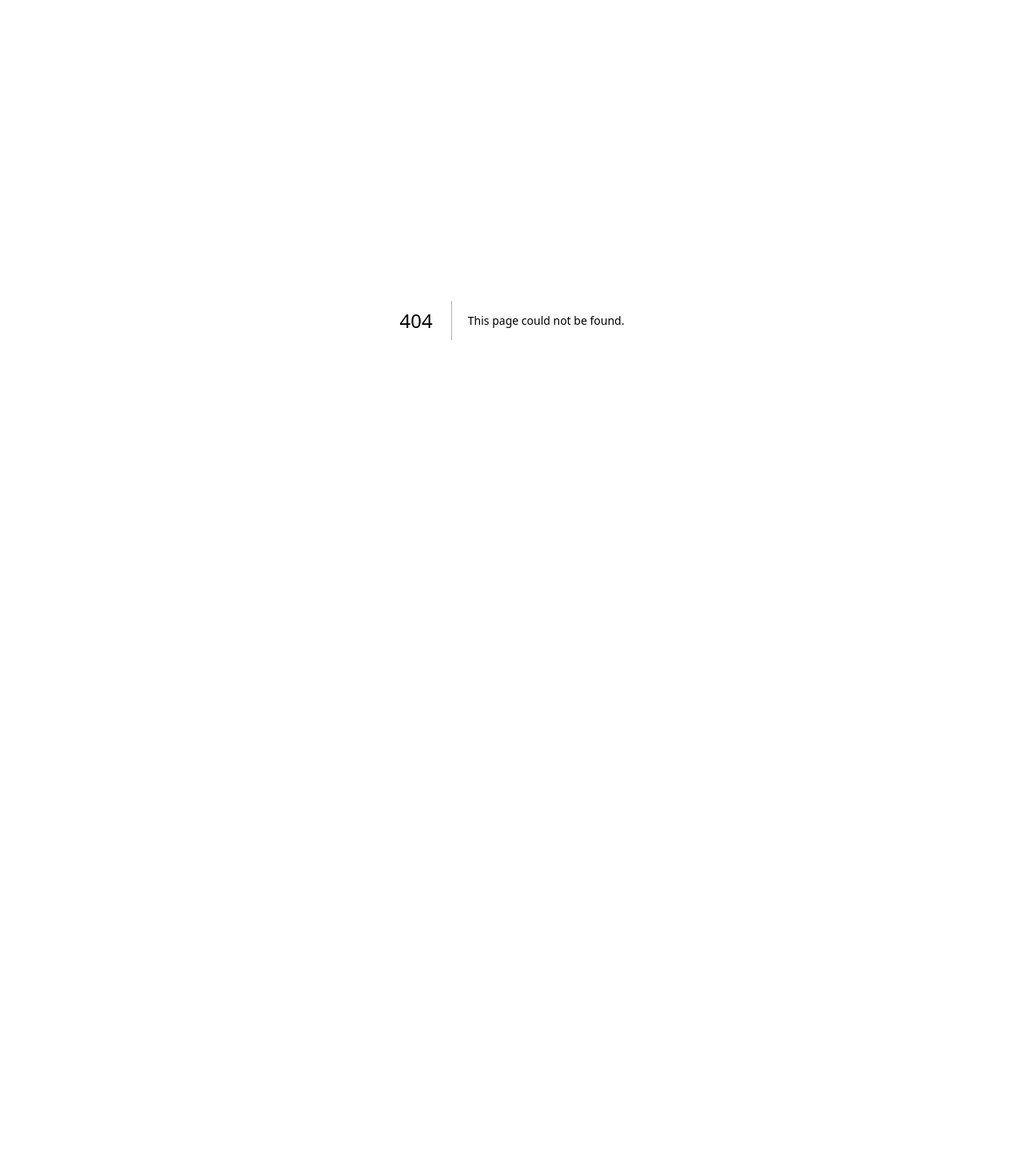
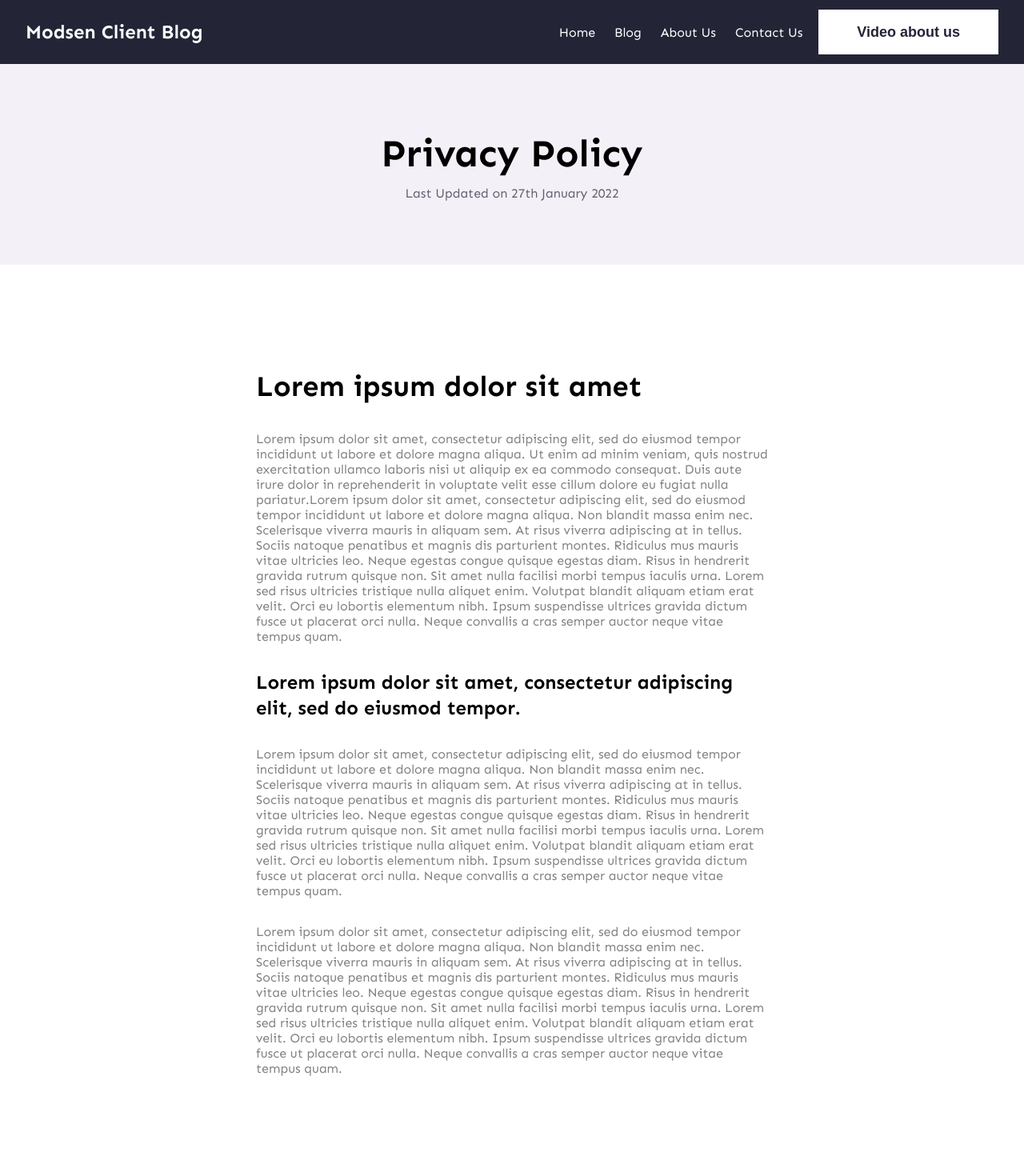
Before and after one commit to xYerMikx/client-blog, a Next.js app: page /en/privacy in a window 1280 px wide. Before the commit this address had no page. Shown: the top 1470 px of the page at 80% size. Before the commit the page ends 800 px from the top, so only its background shows below. Built offline with nearby package versions, Linux system fonts and the light colour scheme.

Commit message:
feat: add privacy policy page

```diff
--- /dev/null
+++ b/src/app/[locale]/privacy/page.tsx
@@ -0,0 +1,58 @@
+import styles from "./privacy.module.scss"
+
+export default function Privacy() {
+  return (
+    <main className={styles.privacy}>
+      <div className={styles.privacy__upper}>
+        <h1 className={styles.privacy__title}>Privacy Policy</h1>
+        <p className={styles.privacy__subtitle}>Last Updated on 27th January 2022</p>
+      </div>
+      <section className={styles.privacy__main}>
+        <h2>Lorem ipsum dolor sit amet</h2>
+        <p className={styles.privacy__text}>
+          Lorem ipsum dolor sit amet, consectetur adipiscing elit, sed do eiusmod tempor
+          incididunt ut labore et dolore magna aliqua. Ut enim ad minim veniam, quis
+          nostrud exercitation ullamco laboris nisi ut aliquip ex ea commodo consequat.
+          Duis aute irure dolor in reprehenderit in voluptate velit esse cillum dolore eu
+          fugiat nulla pariatur.Lorem ipsum dolor sit amet, consectetur adipiscing elit,
+          sed do eiusmod tempor incididunt ut labore et dolore magna aliqua. Non blandit
+          massa enim nec. Scelerisque viverra mauris in aliquam sem. At risus viverra
+          adipiscing at in tellus. Sociis natoque penatibus et magnis dis parturient
+          montes. Ridiculus mus mauris vitae ultricies leo. Neque egestas congue quisque
+          egestas diam. Risus in hendrerit gravida rutrum quisque non. Sit amet nulla
+          facilisi morbi tempus iaculis urna. Lorem sed risus ultricies tristique nulla
+          aliquet enim. Volutpat blandit aliquam etiam erat velit. Orci eu lobortis
+          elementum nibh. Ipsum suspendisse ultrices gravida dictum fusce ut placerat orci
+          nulla. Neque convallis a cras semper auctor neque vitae tempus quam.
+        </p>
+        <h4>
+          Lorem ipsum dolor sit amet, consectetur adipiscing elit, sed do eiusmod tempor.
+        </h4>
+        <p className={styles.privacy__text}>
+          Lorem ipsum dolor sit amet, consectetur adipiscing elit, sed do eiusmod tempor
+          incididunt ut labore et dolore magna aliqua. Non blandit massa enim nec.
+          Scelerisque viverra mauris in aliquam sem. At risus viverra adipiscing at in
+          tellus. Sociis natoque penatibus et magnis dis parturient montes. Ridiculus mus
+          mauris vitae ultricies leo. Neque egestas congue quisque egestas diam. Risus in
+          hendrerit gravida rutrum quisque non. Sit amet nulla facilisi morbi tempus
+          iaculis urna. Lorem sed risus ultricies tristique nulla aliquet enim. Volutpat
+          blandit aliquam etiam erat velit. Orci eu lobortis elementum nibh. Ipsum
+          suspendisse ultrices gravida dictum fusce ut placerat orci nulla. Neque
+          convallis a cras semper auctor neque vitae tempus quam.
+        </p>
+        <p className={styles.privacy__text}>
+          Lorem ipsum dolor sit amet, consectetur adipiscing elit, sed do eiusmod tempor
+          incididunt ut labore et dolore magna aliqua. Non blandit massa enim nec.
+          Scelerisque viverra mauris in aliquam sem. At risus viverra adipiscing at in
+          tellus. Sociis natoque penatibus et magnis dis parturient montes. Ridiculus mus
+          mauris vitae ultricies leo. Neque egestas congue quisque egestas diam. Risus in
+          hendrerit gravida rutrum quisque non. Sit amet nulla facilisi morbi tempus
+          iaculis urna. Lorem sed risus ultricies tristique nulla aliquet enim. Volutpat
+          blandit aliquam etiam erat velit. Orci eu lobortis elementum nibh. Ipsum
+          suspendisse ultrices gravida dictum fusce ut placerat orci nulla. Neque
+          convallis a cras semper auctor neque vitae tempus quam.
+        </p>
+      </section>
+    </main>
+  )
+}
--- /dev/null
+++ b/src/app/[locale]/privacy/privacy.module.scss
@@ -0,0 +1,26 @@
+.privacy {
+  &__upper {
+    padding: $s80 0;
+    background-color: $lavender;
+    text-align: center;
+  }
+  &__title {
+    margin-bottom: $s8;
+  }
+  &__subtitle {
+    color: $darkViolet;
+    opacity: $opacity70;
+  }
+  &__main {
+    padding: $s128 0;
+    margin: 0 auto;
+    max-width: 50%;
+    display: flex;
+    flex-direction: column;
+    gap: $s32;
+  }
+  &__text {
+    color: $darkGray;
+    opacity: $opacity70;
+  }
+}
```
